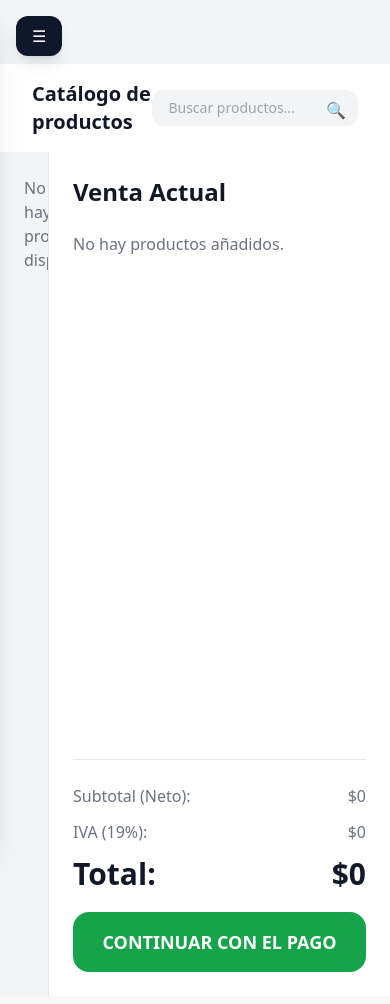
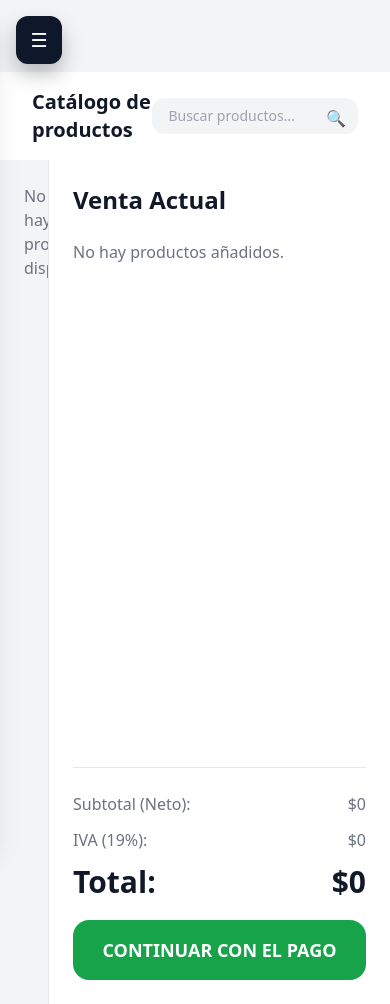
Before and after one commit to JosePanza/inventa-web-render, a Django app: page /ventas/ in a window 390 px wide. Run offline with Django 5.2, Linux system fonts and the light colour scheme; the visitor is signed in with stand-in values (Sample User, id 1); data comes from the database, SQL or seed files in the repository; data that the repository does not hold is empty; some libraries are stand-ins or nearby versions.

Commit message:
Corregir sidebar y layout movil

```diff
--- a/static/css/style.css
+++ b/static/css/style.css
@@ -78,3 +78,129 @@ main {
         max-width: 100%;
     }
 }
+
+/* ============================= */
+/* LAYOUT RESPONSIVE PRINCIPAL */
+/* ============================= */
+
+.app-layout {
+    min-height: 100vh;
+    width: 100%;
+    max-width: 100%;
+    overflow-x: hidden;
+    display: flex;
+}
+
+.app-sidebar {
+    width: 16rem;
+    min-width: 16rem;
+    height: 100vh;
+    flex-shrink: 0;
+    position: fixed !important;
+    top: 0;
+    left: 0;
+    z-index: 50;
+    transition: transform 0.3s ease;
+}
+
+.app-main {
+    min-height: 100vh;
+    width: calc(100% - 16rem);
+    margin-left: 16rem;
+    min-width: 0;
+    overflow-y: auto;
+    overflow-x: hidden;
+    display: flex;
+    flex-direction: column;
+}
+
+.mobile-menu-btn {
+    display: none;
+}
+
+.sidebar-overlay {
+    display: none;
+}
+
+/* ============================= */
+/* CELULARES */
+/* ============================= */
+
+@media (max-width: 768px) {
+    .app-layout {
+        display: block !important;
+        width: 100% !important;
+        max-width: 100vw !important;
+        overflow-x: hidden !important;
+    }
+
+    .mobile-menu-btn {
+        display: flex !important;
+        position: fixed !important;
+        top: 1rem;
+        left: 1rem;
+        z-index: 100;
+        background: #0f172a;
+        color: white;
+        padding: 0.6rem 0.9rem;
+        border-radius: 0.75rem;
+        box-shadow: 0 10px 20px rgba(0,0,0,0.25);
+        font-size: 1.2rem;
+    }
+
+    .app-sidebar {
+        position: fixed !important;
+        top: 0 !important;
+        left: 0 !important;
+        width: 16rem !important;
+        max-width: 80vw !important;
+        height: 100vh !important;
+        z-index: 90 !important;
+        transform: translateX(-100%) !important;
+    }
+
+    body.sidebar-open .app-sidebar {
+        transform: translateX(0) !important;
+    }
+
+    .sidebar-overlay {
+        position: fixed !important;
+        inset: 0 !important;
+        background: rgba(0, 0, 0, 0.55) !important;
+        z-index: 80 !important;
+        display: none !important;
+    }
+
+    body.sidebar-open .sidebar-overlay {
+        display: block !important;
+    }
+
+    .app-main {
+        width: 100% !important;
+        max-width: 100vw !important;
+        min-height: 100vh !important;
+        margin-left: 0 !important;
+        padding-top: 4.5rem !important;
+        overflow-x: hidden !important;
+    }
+
+    main > * {
+        max-width: 100% !important;
+    }
+
+    /* Para que las tarjetas del dashboard no queden en columnas apretadas */
+    main .grid {
+        grid-template-columns: minmax(0, 1fr) !important;
+    }
+
+    table {
+        min-width: 600px;
+    }
+
+    .table-container,
+    .tabla-contenedor,
+    .overflow-table {
+        overflow-x: auto !important;
+        width: 100% !important;
+    }
+}
--- a/static/js/base.js
+++ b/static/js/base.js
@@ -20,31 +20,36 @@ document.addEventListener('click', function(e) {
 // =============================
 document.addEventListener("DOMContentLoaded", function () {
     const mobileMenuBtn = document.getElementById("mobileMenuBtn");
+    const sidebarOverlay = document.getElementById("sidebarOverlay");
     const sidebar = document.getElementById("sidebar");
-    const sidebarOverlay = document.getElementById("sidebarOverlay");
 
-    if (!mobileMenuBtn || !sidebar || !sidebarOverlay) {
+    if (!mobileMenuBtn || !sidebarOverlay || !sidebar) {
         return;
     }
 
     function abrirMenuMovil() {
-        sidebar.classList.remove("-translate-x-full");
-        sidebarOverlay.classList.remove("hidden");
+        document.body.classList.add("sidebar-open");
     }
 
     function cerrarMenuMovil() {
-        sidebar.classList.add("-translate-x-full");
-        sidebarOverlay.classList.add("hidden");
+        document.body.classList.remove("sidebar-open");
     }
 
-    mobileMenuBtn.addEventListener("click", abrirMenuMovil);
+    mobileMenuBtn.addEventListener("click", function () {
+        if (document.body.classList.contains("sidebar-open")) {
+            cerrarMenuMovil();
+        } else {
+            abrirMenuMovil();
+        }
+    });
+
     sidebarOverlay.addEventListener("click", cerrarMenuMovil);
 
     const linksMenu = sidebar.querySelectorAll("a");
 
     linksMenu.forEach(function (link) {
         link.addEventListener("click", function () {
-            if (window.innerWidth < 768) {
+            if (window.innerWidth <= 768) {
                 cerrarMenuMovil();
             }
         });
--- a/templates/base.html
+++ b/templates/base.html
@@ -15,22 +15,22 @@
     {% endblock %}
 </head>
 
-<body data-theme="{{ config.tema_visual|default:'claro' }}" class="min-h-screen w-full overflow-x-hidden md:flex">
+<body data-theme="{{ config.tema_visual|default:'claro' }}" class="app-layout">
 
     <!-- BOTÓN MENÚ MÓVIL -->
         <button id="mobileMenuBtn"
                 type="button"
-                class="md:hidden fixed top-4 left-4 z-[70] bg-slate-900 text-white px-4 py-2 rounded-xl shadow-lg">
+                class="mobile-menu-btn">
             ☰
         </button>
 
         <!-- FONDO OSCURO MÓVIL -->
         <div id="sidebarOverlay"
-            class="hidden fixed inset-0 bg-black/50 z-40 md:hidden">
+            class="sidebar-overlay">
         </div>
 
     <!-- SIDEBAR -->
-    <aside id="sidebar" class="sidebar fixed md:static inset-y-0 left-0 z-50 w-64 text-white flex flex-col justify-between shadow-xl transform -translate-x-full md:translate-x-0 transition-transform duration-300">
+    <aside id="sidebar" class="sidebar app-sidebar text-white flex flex-col justify-between shadow-xl">
 
         <div>
             <div class="p-6 text-center border-b border-slate-700">
@@ -117,7 +117,7 @@
     </aside>
 
     <!-- MAIN CONTENT -->
-    <main class="min-h-screen md:h-screen flex-1 flex flex-col w-full min-w-0 overflow-y-auto pt-16 md:pt-0">
+    <main class="app-main">
 
         {% if messages %}
             <div class="fixed top-5 right-5 space-y-2 z-50">
```
